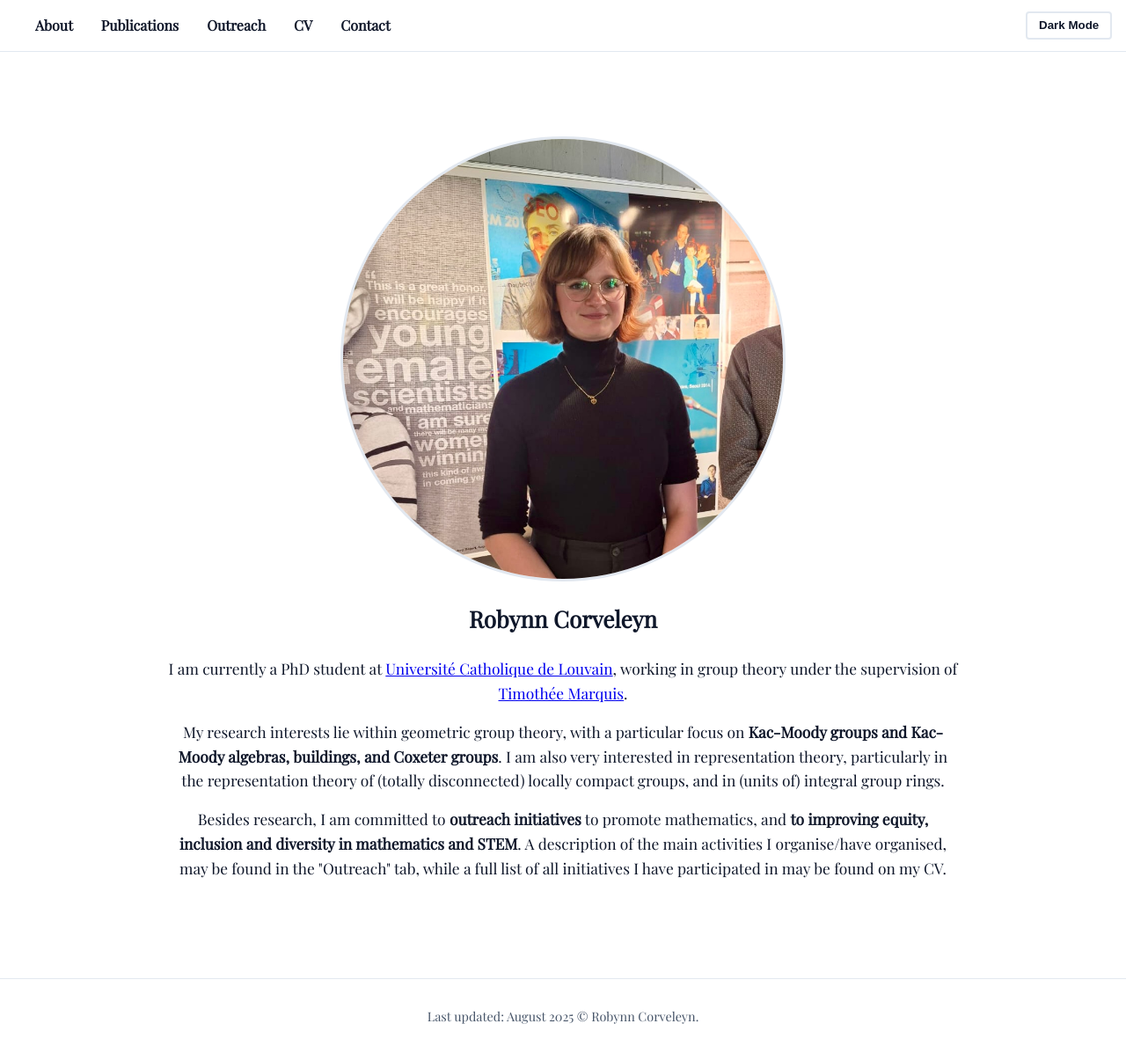
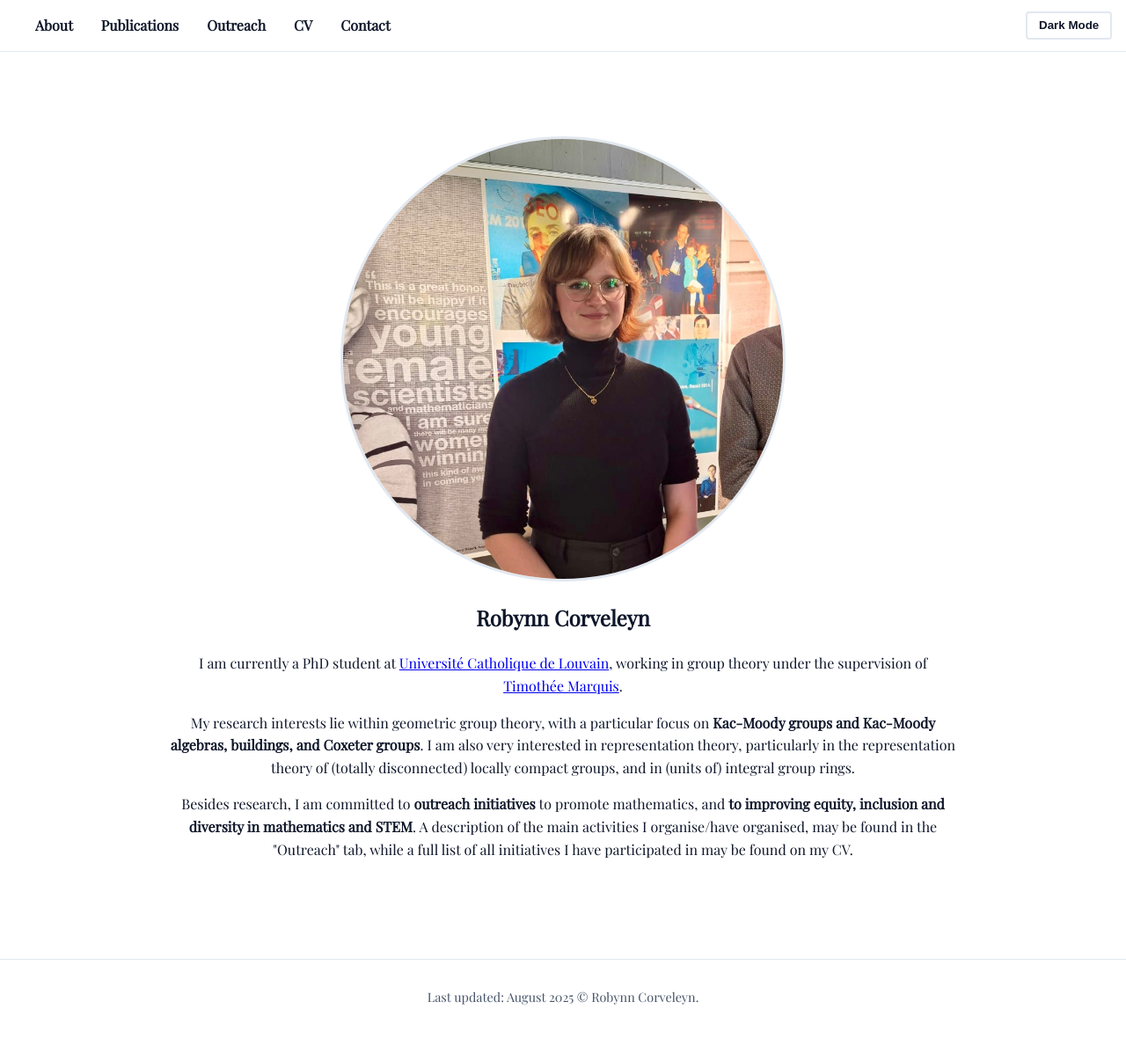
Before and after one commit to robynn-corveleyn/robynn-corveleyn.github.io, a Jekyll site: the page built from index.html, in a window 1280 px wide. Shown: the whole page at 88% size. Built offline with Jekyll 4.4.1, drawn with Linux system fonts in a browser that asks for light colours; after the commit the page ends 1175 px from its top, so only the background shows below that.

Commit message:
Update index.html

```diff
--- a/index.html
+++ b/index.html
@@ -4,7 +4,7 @@ title: Home
 ---
 
   <main>
-    <section id="hero" style="text-align:center; padding:2rem 0; font-size:13pt">
+    <section id="hero" style="text-align:center; padding:2rem 0">
       <img src="{{ '/assets/images/contact-photo.jpg' | relative_url }}" alt="Photo of Robynn Corveleyn" style="width:500px;  border-radius:50%; object-fit:cover;">
       <h1 style="margin-top:1rem;">Robynn Corveleyn</h1>
       <p style="max-width:900px; margin:1rem auto;">
```
